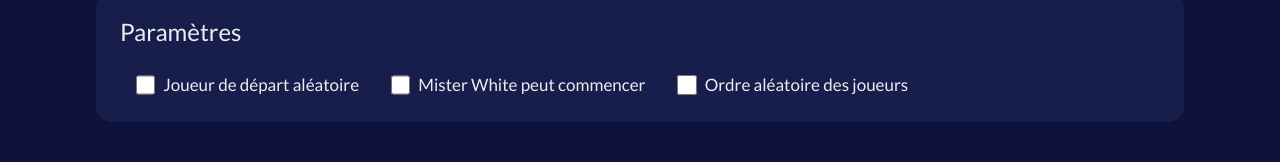
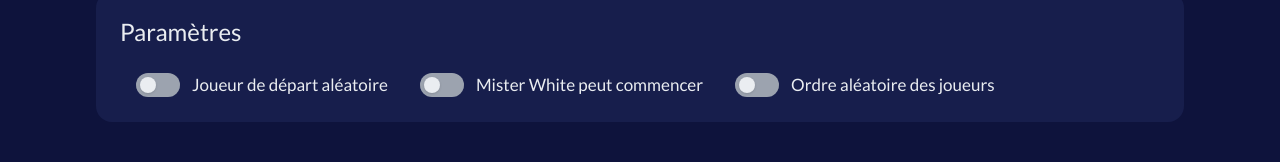
Before and after one commit to LalbaAnthony/undercover, a Vue app in the folder front/: page / in a window 1280 px wide. Shown: the part 420-582 px from the top of the page. Built offline with nearby package versions, Linux system fonts and the light colour scheme; no server answers.

Commit message:
Add toggle switches

```diff
--- /dev/null
+++ b/front/src/components/SwitchComponent.vue
@@ -0,0 +1,46 @@
+<template>
+  <label class="inline-flex items-center cursor-pointer select-none"
+    :class="{ 'opacity-50 cursor-not-allowed': disabled }">
+    <input type="checkbox" class="sr-only" :checked="localValue" @change="onChange" :disabled="disabled"
+      aria-hidden="true" />
+
+    <span role="switch" :aria-checked="String(localValue)" :aria-label="label || 'switch'" tabindex="0"
+      @keydown.space.prevent="toggle" @keydown.enter.prevent="toggle"
+      class="relative inline-flex h-6 w-11 flex-shrink-0 items-center rounded-full transition-colors duration-200 ease-in-out focus:outline-none focus-visible:ring-2 focus-visible:ring-offset-2 focus-visible:ring-emerald-400"
+      :class="localValue ? 'bg-primary' : 'bg-gray'">
+      <span
+        class="inline-block h-4 w-4 transform rounded-full bg-light shadow transition-transform duration-200 ease-in-out"
+        :class="localValue ? 'translate-x-6' : 'translate-x-1'" />
+    </span>
+
+    <span v-if="label" class="ml-3 text-md text-light">{{ label }}</span>
+  </label>
+</template>
+
+<script setup>
+import { computed } from 'vue'
+
+const props = defineProps({
+  modelValue: { type: Boolean, default: false },
+  label: { type: String, default: '' },
+  disabled: { type: Boolean, default: false },
+})
+
+const emit = defineEmits(['update:modelValue'])
+
+const localValue = computed({
+  get: () => props.modelValue,
+  set: (v) => emit('update:modelValue', v),
+})
+
+function toggle() {
+  if (props.disabled) return
+  localValue.value = !localValue.value
+}
+
+function onChange(e) {
+  localValue.value = e.target.checked
+}
+</script>
+
+<!-- No extra styles needed — styling done with Tailwind classes -->
--- a/front/src/components/player/ItemComponent.vue
+++ b/front/src/components/player/ItemComponent.vue
@@ -9,12 +9,12 @@
         </div>
       </div>
       <div class="flex items-center justify-end gap-2">
+        <Button v-if="props.deleteButton" type="dark" icon="trash" class="text-primary"
+          @click.stop="undercoverStore.deletePlayer(props.player.id)">
+        </Button>
         <Button v-if="props.seeButton" type="secondary" icon="eye" @click.stop="enableShowInfo()"> </Button>
         <Button v-if="props.eliminateButton" type="primary" :disabled="props.player.eliminated" icon="userMinus"
           @click.stop="eliminatePlayer()"> </Button>
-        <Button v-if="props.deleteButton" type="secondary" icon="trash"
-          @click.stop="undercoverStore.deletePlayer(props.player.id)">
-        </Button>
       </div>
     </div>
 
--- a/front/src/components/setting/ListComponent.vue
+++ b/front/src/components/setting/ListComponent.vue
@@ -1,23 +1,15 @@
 <template>
     <Bento title="Paramètres">
         <div class="flex flex-row flex-wrap flexitems-center gap-x-8 gap-y-4 mx-4">
-            <div class="flex flex-row gap-2">
-                <input v-model="undercoverStore.settings.randomStartingPlayer" id="randomStartingPlayer" name="randomStartingPlayer" type="checkbox" />
-                <label for="randomStartingPlayer">Joueur de départ aléatoire</label>
-            </div>
-            <div class="flex flex-row gap-2">
-                <input v-model="undercoverStore.settings.canWhiteStart" id="canWhiteStart" name="canWhiteStart" type="checkbox" />
-                <label for="canWhiteStart">Mister White peut commencer</label>
-            </div>
-            <div class="flex flex-row gap-2">
-                <input v-model="undercoverStore.settings.randomOrder" id="randomOrder" name="randomOrder" type="checkbox" />
-                <label for="randomOrder">Ordre aléatoire des joueurs</label>
-            </div>
+            <Switch v-model="undercoverStore.settings.randomStartingPlayer" label="Joueur de départ aléatoire" />
+            <Switch v-model="undercoverStore.settings.canWhiteStart" label="Mister White peut commencer" />
+            <Switch v-model="undercoverStore.settings.randomOrder" label="Ordre aléatoire des joueurs" />
         </div>
     </Bento>
 </template>
 
 <script setup>
+import Switch from '@/components/SwitchComponent.vue'
 import Bento from '@/components/BentoComponent.vue'
 import { useUndercoverStore } from '@/stores/undercover'
 
```
